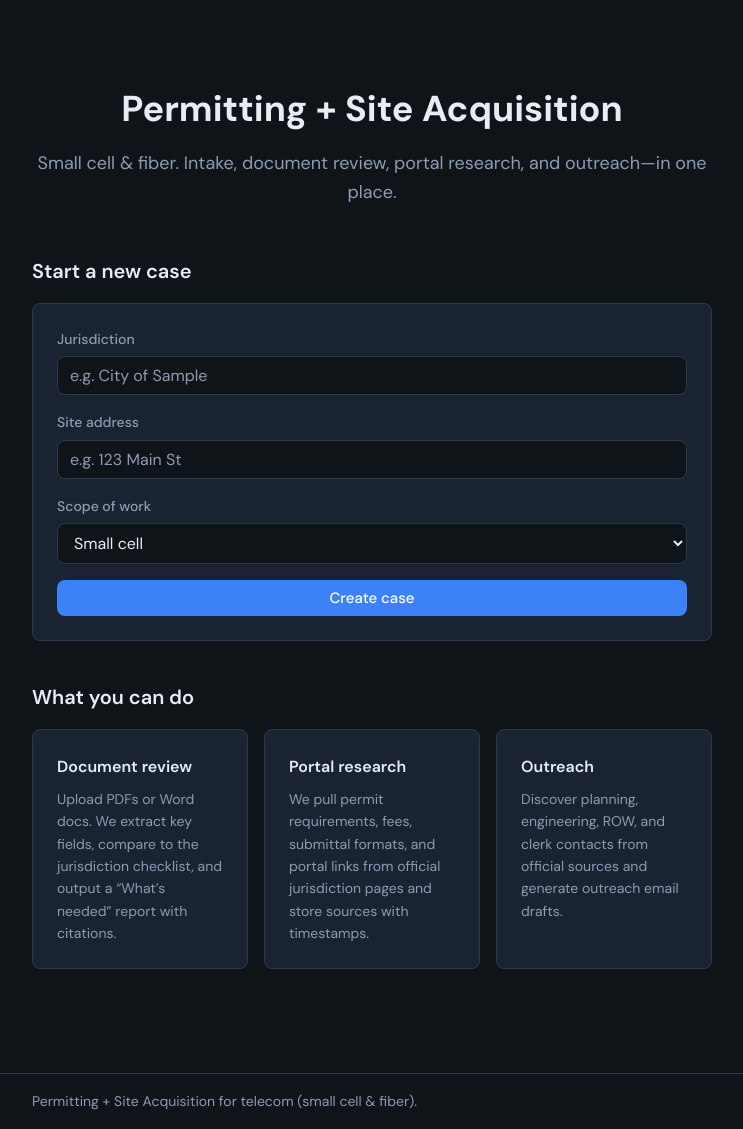
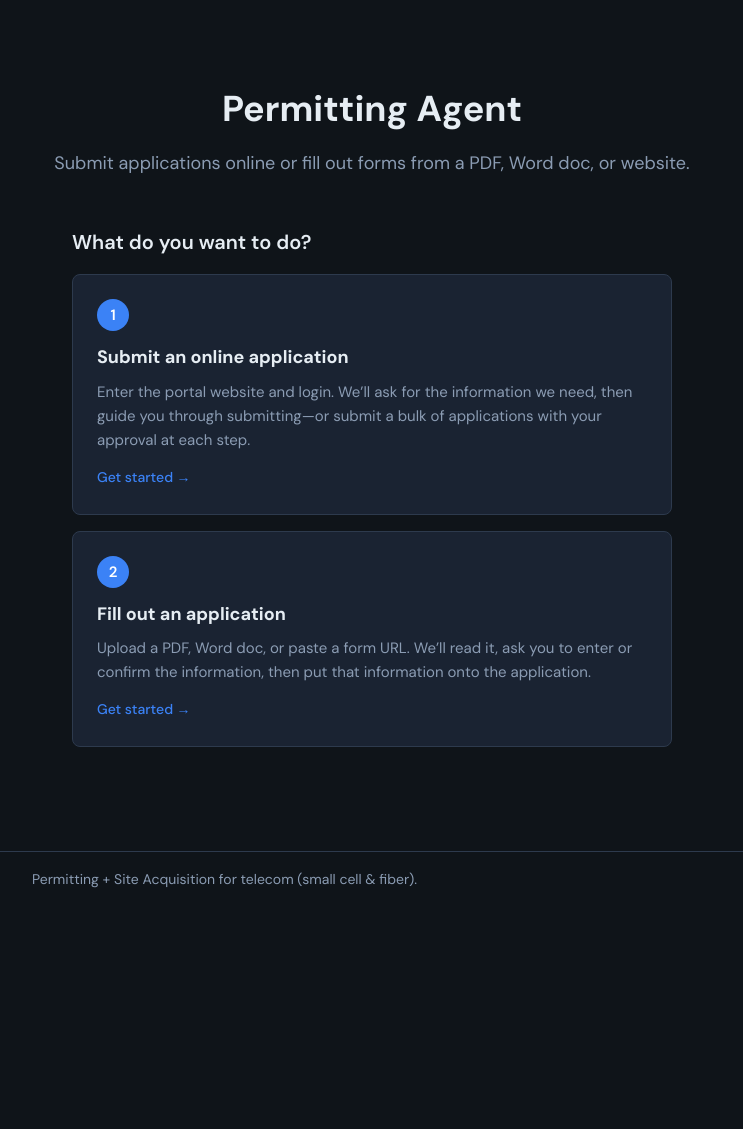
Before and after one commit to permitagent/Permitting-Agent, a Flask app: page / in a window 1280 px wide. Shown: the part 62-1191 px from the top of the page, without its empty margins (268-1011 px from the left). After the commit the page ends 950 px from the top, so only its background shows below. Run offline with Flask 3, Linux system fonts and the light colour scheme.

Commit message:
New flow: home action list, Submit online application, Fill out application

```diff
--- a/app.py
+++ b/app.py
@@ -2,6 +2,8 @@
 
 import os
 import sys
+import json
+import tempfile
 from pathlib import Path
 
 # Add src so permitting_agent is importable when not installed (e.g. Render, python app.py)
@@ -10,15 +12,151 @@ _src = _root / "src"
 if _src.exists() and str(_src) not in sys.path:
     sys.path.insert(0, str(_src))
 
-from flask import Flask, jsonify, render_template, request, redirect, url_for
+from flask import Flask, jsonify, render_template, request, redirect, url_for, session, Response
 
 app = Flask(__name__)
+app.secret_key = os.environ.get("SECRET_KEY", "dev-secret-change-in-production")
 
 
 @app.route("/")
 def index():
     return render_template("index.html")
 
+
+# ----- Submit online application flow -----
+
+@app.route("/submit-online", methods=["GET"])
+def submit_online_start():
+    return render_template("submit_online_start.html")
+
+
+@app.route("/submit-online/info", methods=["GET", "POST"])
+def submit_online_info():
+    if request.method == "GET":
+        return redirect(url_for("submit_online_start"))
+    portal_url = request.form.get("portal_url", "").strip()
+    if not portal_url:
+        return render_template("submit_online_start.html", error="Portal URL is required."), 422
+    return render_template(
+        "submit_online_info.html",
+        portal_url=portal_url,
+        username=request.form.get("username", ""),
+        password=request.form.get("password", ""),
+    )
+
+
+@app.route("/submit-online/review", methods=["GET", "POST"])
+def submit_online_review():
+    if request.method == "GET":
+        return redirect(url_for("submit_online_start"))
+    portal_url = request.form.get("portal_url", "").strip()
+    applicant_name = request.form.get("applicant_name", "").strip()
+    jurisdiction = request.form.get("jurisdiction", "").strip()
+    address = request.form.get("address", "").strip()
+    if not all([portal_url, applicant_name, jurisdiction, address]):
+        return redirect(url_for("submit_online_start"))
+    return render_template(
+        "submit_online_review.html",
+        portal_url=portal_url,
+        username=request.form.get("username", ""),
+        password=request.form.get("password", ""),
+        applicant_name=applicant_name,
+        jurisdiction=jurisdiction,
+        address=address,
+        scope=request.form.get("scope", "small_cell"),
+        contact_email=request.form.get("contact_email", ""),
+        contact_phone=request.form.get("contact_phone", ""),
+    )
+
+
+@app.route("/submit-online/run", methods=["POST"])
+def submit_online_run():
+    applicant_name = request.form.get("applicant_name", "").strip()
+    jurisdiction = request.form.get("jurisdiction", "").strip()
+    address = request.form.get("address", "").strip()
+    if not all([applicant_name, jurisdiction, address]):
+        return redirect(url_for("submit_online_start"))
+    return render_template(
+        "submit_online_done.html",
+        applicant_name=applicant_name,
+        jurisdiction=jurisdiction,
+        address=address,
+    )
+
+
+# ----- Fill out application flow -----
+
+DEFAULT_FILL_FIELDS = [
+    {"name": "applicant_name", "label": "Applicant / Company name", "value": "", "placeholder": "e.g. Acme Telecom"},
+    {"name": "jurisdiction", "label": "Jurisdiction", "value": "", "placeholder": "e.g. City of Sample"},
+    {"name": "address", "label": "Site address", "value": "", "placeholder": "e.g. 123 Main St"},
+    {"name": "scope", "label": "Scope of work", "value": "small_cell", "placeholder": ""},
+    {"name": "contact_email", "label": "Contact email", "value": "", "placeholder": "you@company.com"},
+    {"name": "contact_phone", "label": "Contact phone", "value": "", "placeholder": "(555) 123-4567"},
+]
+
+
+@app.route("/fill-application", methods=["GET"])
+def fill_application_start():
+    return render_template("fill_application_start.html")
+
+
+@app.route("/fill-application/parse", methods=["POST"])
+def fill_application_parse():
+    form_url = request.form.get("form_url", "").strip()
+    form_file = request.files.get("form_file")
+    fields = list(DEFAULT_FILL_FIELDS)
+
+    if form_file and form_file.filename:
+        try:
+            suffix = Path(form_file.filename).suffix.lower()
+            with tempfile.NamedTemporaryFile(delete=False, suffix=suffix) as tmp:
+                form_file.save(tmp.name)
+                tmp_path = Path(tmp.name)
+            try:
+                from permitting_agent.document_review.parsers import parse_document
+                result = parse_document(tmp_path)
+                if result.success and result.artifact and result.artifact.extracted_fields:
+                    for ef in result.artifact.extracted_fields:
+                        fields.append({
+                            "name": ef.name,
+                            "label": ef.name.replace("_", " ").title(),
+                            "value": ef.value or "",
+                            "placeholder": "",
+                        })
+            finally:
+                tmp_path.unlink(missing_ok=True)
+        except Exception as e:
+            return render_template("fill_application_start.html", error=str(e)), 422
+    elif form_url:
+        session["fill_form_url"] = form_url
+        # URL parsing: for MVP we keep default fields only
+
+    session["fill_fields"] = fields
+    return redirect(url_for("fill_application_fields"))
+
+
+@app.route("/fill-application/fields", methods=["GET"])
+def fill_application_fields():
+    fields = session.get("fill_fields", DEFAULT_FILL_FIELDS)
+    return render_template("fill_application_fields.html", fields=fields)
+
+
+@app.route("/fill-application/done", methods=["POST"])
+def fill_application_done():
+    action = request.form.get("action", "use_for_submission")
+    data = {k.replace("field_", ""): v for k, v in request.form.items() if k.startswith("field_") and v}
+    session["filled_application_data"] = data
+    if action == "download":
+        return Response(
+            json.dumps(data, indent=2),
+            mimetype="application/json",
+            headers={"Content-Disposition": "attachment; filename=application-data.json"},
+        )
+    return render_template("fill_application_done.html", action=action)
+
+
+# ----- Legacy / Jurisdictions -----
 
 @app.route("/create-case", methods=["POST"])
 def create_case():
@@ -71,13 +209,11 @@ def api_info():
         "service": "Permitting + Site Acquisition Agent",
         "status": "running",
         "version": "0.1.0",
-        "docs": "CLI-first; run locally or extend with API routes. See README.",
     })
 
 
 @app.route("/api/adapters")
 def adapters():
-    """List registered jurisdiction adapters (JSON)."""
     try:
         from permitting_agent.adapters import list_adapters
         return jsonify({"adapters": list_adapters()})
--- a/static/css/style.css
+++ b/static/css/style.css
@@ -217,6 +217,127 @@ body {
   margin: 1rem 0;
 }
 
+/* Action list home */
+.actions-section .container {
+  max-width: 640px;
+}
+
+.action-cards {
+  display: flex;
+  flex-direction: column;
+  gap: 1rem;
+}
+
+.action-card {
+  display: block;
+  text-decoration: none;
+  color: inherit;
+  padding: 1.5rem;
+  transition: border-color 0.15s;
+}
+
+.action-card:hover {
+  border-color: var(--accent);
+}
+
+.action-number {
+  display: inline-block;
+  width: 2rem;
+  height: 2rem;
+  line-height: 2rem;
+  text-align: center;
+  background: var(--accent);
+  color: white;
+  border-radius: 50%;
+  font-weight: 600;
+  font-size: 0.9375rem;
+  margin-bottom: 0.75rem;
+}
+
+.action-card h3 {
+  font-size: 1.125rem;
+  margin: 0 0 0.5rem;
+}
+
+.action-card p {
+  font-size: 0.9375rem;
+  color: var(--text-muted);
+  margin: 0 0 0.75rem;
+}
+
+.action-link {
+  font-size: 0.875rem;
+  font-weight: 500;
+  color: var(--accent);
+}
+
+.breadcrumb {
+  font-size: 0.875rem;
+  color: var(--text-muted);
+  margin: 0 0 1rem;
+}
+
+.breadcrumb a {
+  color: var(--text-muted);
+  text-decoration: none;
+}
+
+.breadcrumb a:hover {
+  color: var(--text);
+}
+
+.section-sub {
+  color: var(--text-muted);
+  font-size: 0.9375rem;
+  margin: 0 0 1rem;
+}
+
+.form-hint {
+  font-size: 0.875rem;
+  color: var(--text-muted);
+  margin: 0;
+}
+
+.form-divider {
+  text-align: center;
+  font-size: 0.875rem;
+  color: var(--text-muted);
+  margin: 0.5rem 0;
+}
+
+.form-actions {
+  display: flex;
+  flex-wrap: wrap;
+  gap: 0.75rem;
+  align-items: center;
+  margin-top: 0.5rem;
+}
+
+.btn-secondary {
+  background: var(--surface);
+  color: var(--text);
+  border: 1px solid var(--border);
+}
+
+.btn-secondary:hover {
+  border-color: var(--text-muted);
+}
+
+.review-card h3 {
+  font-size: 1rem;
+  font-weight: 600;
+  margin: 1rem 0 0.5rem;
+}
+
+.review-card h3:first-child {
+  margin-top: 0;
+}
+
+.review-card p {
+  margin: 0 0 0.25rem;
+  font-size: 0.9375rem;
+}
+
 .adapter-list {
   list-style: none;
   padding: 0;
--- a/templates/index.html
+++ b/templates/index.html
@@ -4,59 +4,27 @@
 {% block content %}
 <section class="hero">
   <div class="container">
-    <h1>Permitting + Site Acquisition</h1>
-    <p class="hero-sub">Small cell & fiber. Intake, document review, portal research, and outreach—in one place.</p>
+    <h1>Permitting Agent</h1>
+    <p class="hero-sub">Submit applications online or fill out forms from a PDF, Word doc, or website.</p>
   </div>
 </section>
 
-<section class="section">
+<section class="section actions-section">
   <div class="container">
-    <h2>Start a new case</h2>
-    {% if error %}
-    <p class="form-error">{{ error }}</p>
-    {% endif %}
-    <form action="{{ url_for('create_case') }}" method="post" class="card form-card">
-      <div class="form-group">
-        <label for="jurisdiction">Jurisdiction</label>
-        <input type="text" id="jurisdiction" name="jurisdiction" required
-               placeholder="e.g. City of Sample"
-               value="{{ request.form.get('jurisdiction', '') }}">
-      </div>
-      <div class="form-group">
-        <label for="address">Site address</label>
-        <input type="text" id="address" name="address" required
-               placeholder="e.g. 123 Main St"
-               value="{{ request.form.get('address', '') }}">
-      </div>
-      <div class="form-group">
-        <label for="scope">Scope of work</label>
-        <select id="scope" name="scope">
-          <option value="small_cell" {{ 'selected' if request.form.get('scope') == 'small_cell' else '' }}>Small cell</option>
-          <option value="fiber" {{ 'selected' if request.form.get('scope') == 'fiber' else '' }}>Fiber</option>
-          <option value="both" {{ 'selected' if request.form.get('scope') == 'both' else '' }}>Both</option>
-        </select>
-      </div>
-      <button type="submit" class="btn btn-primary">Create case</button>
-    </form>
-  </div>
-</section>
-
-<section class="section">
-  <div class="container">
-    <h2>What you can do</h2>
-    <div class="card-grid">
-      <div class="card">
-        <h3>Document review</h3>
-        <p>Upload PDFs or Word docs. We extract key fields, compare to the jurisdiction checklist, and output a “What’s needed” report with citations.</p>
-      </div>
-      <div class="card">
-        <h3>Portal research</h3>
-        <p>We pull permit requirements, fees, submittal formats, and portal links from official jurisdiction pages and store sources with timestamps.</p>
-      </div>
-      <div class="card">
-        <h3>Outreach</h3>
-        <p>Discover planning, engineering, ROW, and clerk contacts from official sources and generate outreach email drafts.</p>
-      </div>
+    <h2>What do you want to do?</h2>
+    <div class="action-cards">
+      <a href="{{ url_for('submit_online_start') }}" class="card action-card">
+        <span class="action-number">1</span>
+        <h3>Submit an online application</h3>
+        <p>Enter the portal website and login. We’ll ask for the information we need, then guide you through submitting—or submit a bulk of applications with your approval at each step.</p>
+        <span class="action-link">Get started →</span>
+      </a>
+      <a href="{{ url_for('fill_application_start') }}" class="card action-card">
+        <span class="action-number">2</span>
+        <h3>Fill out an application</h3>
+        <p>Upload a PDF, Word doc, or paste a form URL. We’ll read it, ask you to enter or confirm the information, then put that information onto the application.</p>
+        <span class="action-link">Get started →</span>
+      </a>
     </div>
   </div>
 </section>
```
Also changed, not shown: templates/fill_application_done.html (added, +20 -0 lines), templates/fill_application_fields.html (added, +28 -0 lines), templates/fill_application_start.html (added, +30 -0 lines), templates/submit_online_done.html (added, +16 -0 lines), templates/submit_online_info.html (added, +59 -0 lines), templates/submit_online_review.html (added, +37 -0 lines), templates/submit_online_start.html (added, +36 -0 lines), 1 other file.
